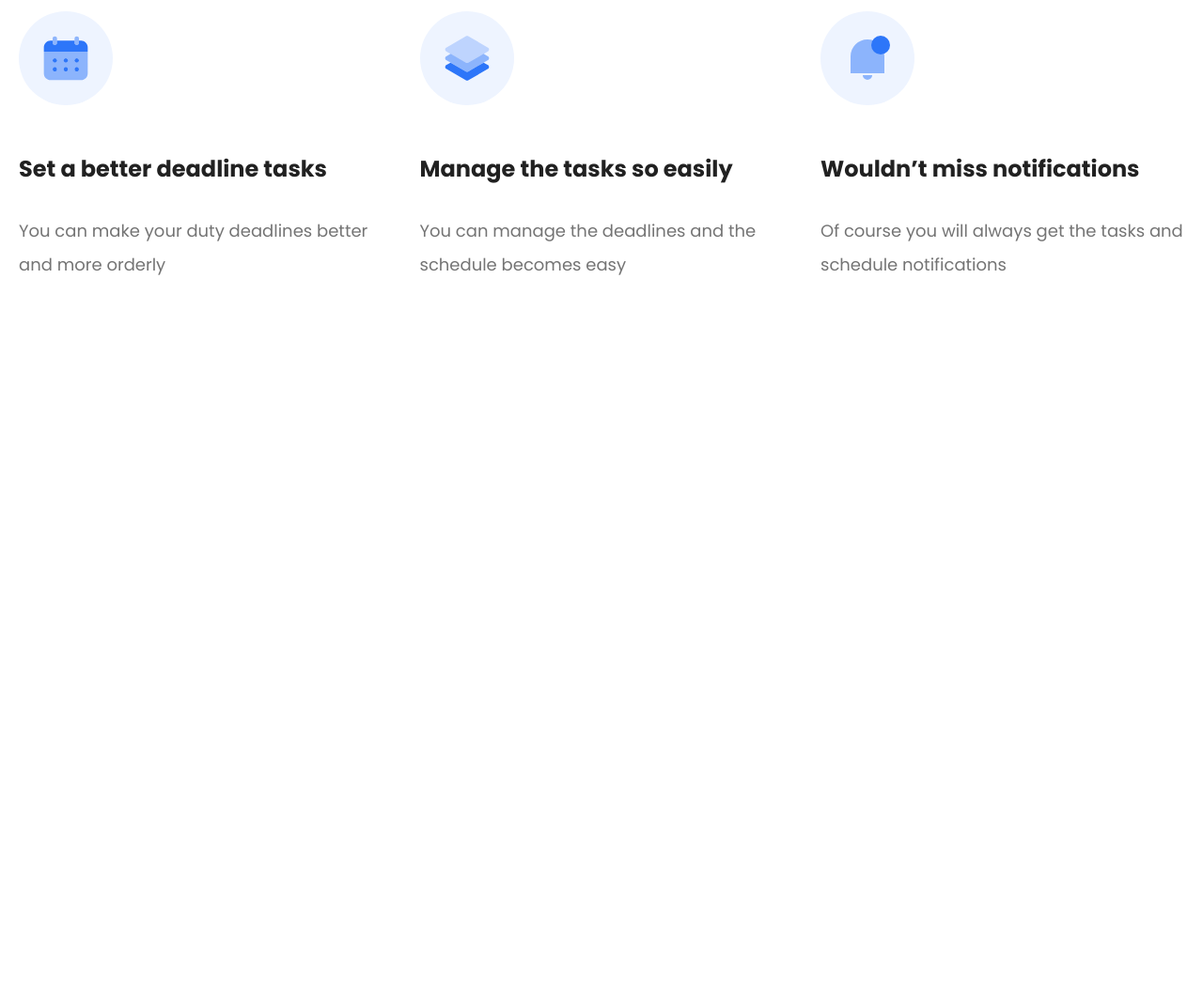
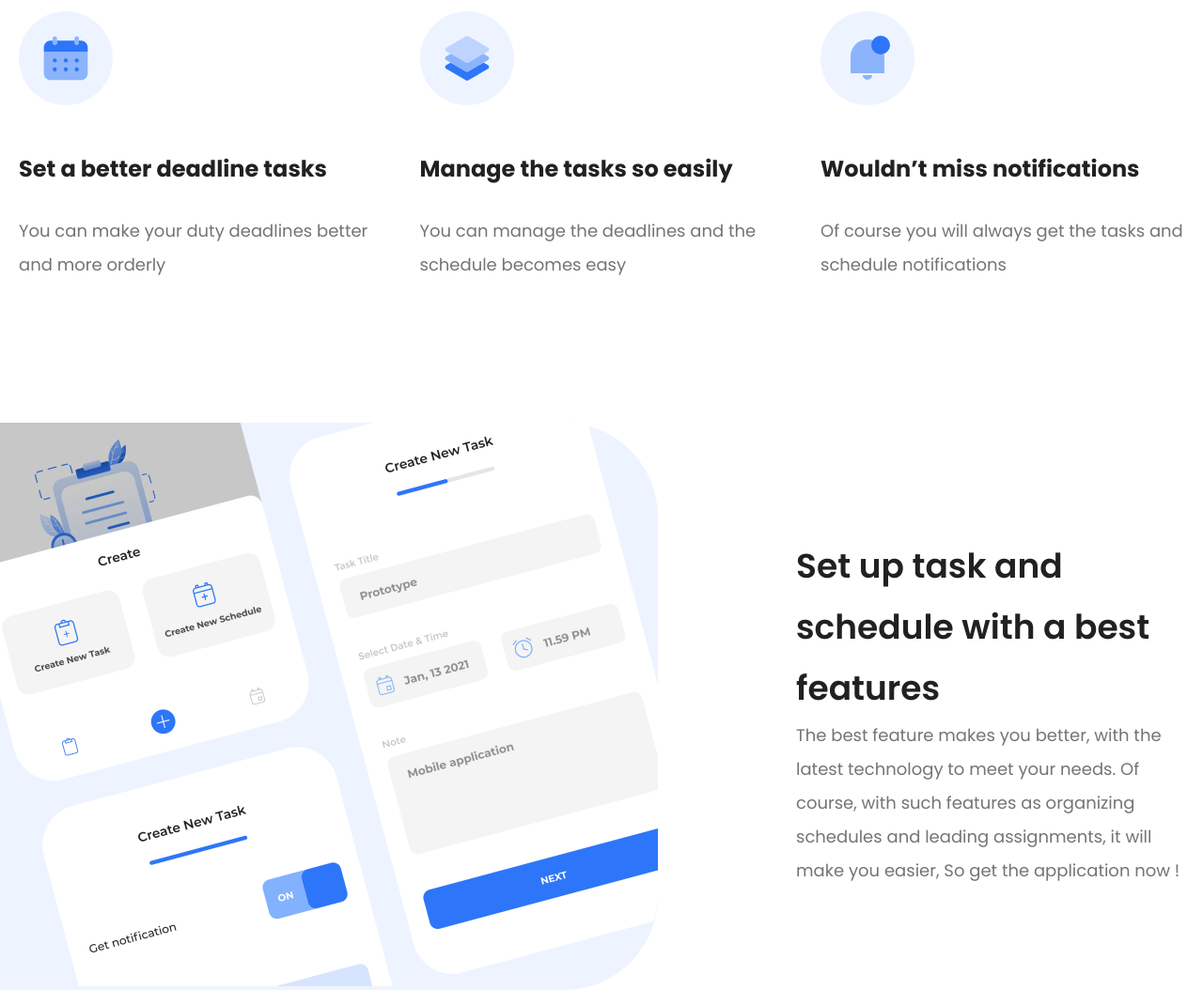
Before and after one commit to Azamjon62/remindme, a plain HTML site: page index.html in a window 1280 px wide. Shown: the part 1019-2073 px from the top of the page at 94% size. Before the commit the page ends 1319 px from the top, so only its background shows below. Drawn offline with Linux system fonts and the light colour scheme.

Commit message:
section feature-one add

```diff
--- a/index.html
+++ b/index.html
@@ -78,6 +78,23 @@
             </div>
         </section>
 
+
+
+        <section class="section__featute" >
+            <div class="section__featute__flex" >
+                <div class="section__featute__flex__img" >
+                    <img src="./img/img8@2x.png" alt="feature">
+                </div>
+                <div class="section__featute__flex__wrapper" >
+                    <h3 class="section__featute__flex__wrapper__title" >Set up task and schedule with a best features</h3>
+                    <p class="section__featute__flex__wrapper__text" >
+                        The best feature makes you better, with the latest technology to meet your needs. Of course, with such features as
+                        organizing schedules and leading assignments, it will make you easier, So get the application now !
+                    </p>
+                </div>
+            </div>
+        </section>
+
     </main>
 
 </body>
--- a/scss/blocks/_main.scss
+++ b/scss/blocks/_main.scss
@@ -64,7 +64,7 @@
 }
 
 
-
+//  ----------------------------------------------------------  //
 
 
 .section__manage__categories
@@ -104,3 +104,59 @@
         }
     }
 }
+
+
+
+
+
+//  -----------------------------------------------------  //
+
+
+
+
+
+.section__featute
+{
+    &__flex {
+        display: flex;
+        margin-top: 150px;
+
+        &__img {
+            background: #EEF4FF;
+            border-radius: 0px 100px 100px 0px;
+
+            img {
+                width: 700px;
+            }
+        }
+
+
+
+        &__wrapper {
+            display: flex;
+            flex-direction: column;
+            align-items: start;
+            width: 493px;
+            margin-top: 120px;
+            margin-left: 147px;
+
+            &__title {
+                font-family: 'Poppins';
+                font-weight: 600;
+                font-size: 36px;
+                line-height: 65px;
+                color: #212121;
+            }
+
+
+            &__text {
+                font-family: 'Poppins';
+                font-weight: 400;
+                font-size: 18px;
+                line-height: 36px;
+                color: #747474;
+
+            }
+        }
+    }
+}
```
Also changed, not shown: css/style.css, css/style.min.css, 2 other files.
